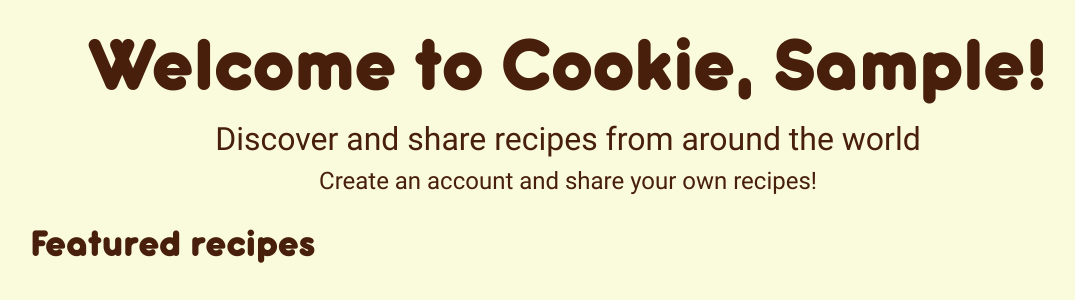
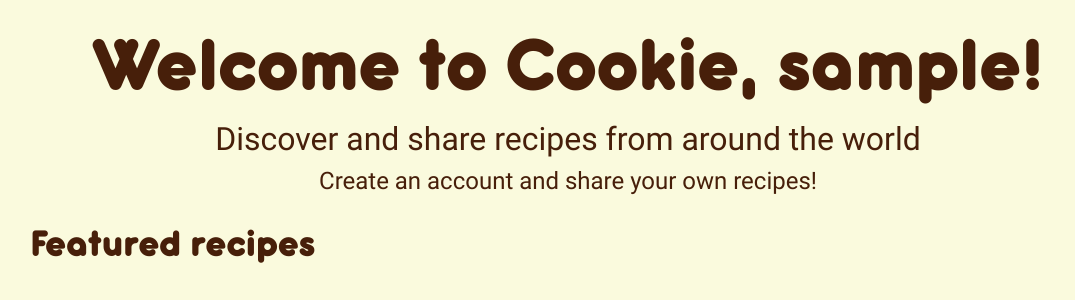
Before and after one commit to SimeonTu/recipe-app, a Django app: page / in a window 1280 px wide. Shown: the part 72-372 px from the top of the page, without its empty margins (72-1147 px from the left). Run offline with Django 5.2, Linux system fonts and the light colour scheme; the visitor is signed in with stand-in values (Sample User, id 1); data that the repository does not hold is empty.

Commit message:
minor fixes

```diff
--- a/recipes/forms.py
+++ b/recipes/forms.py
@@ -47,7 +47,7 @@ class RegisterForm(UserCreationForm):
 class RecipeForm(ModelForm):
     class Meta:
         model = Recipe
-        fields = ['name', 'cooking_time', 'image']
+        fields = ['name', 'cooking_time', 'image', 'description']
 
     def __init__(self, *args, **kwargs):
         super(RecipeForm, self).__init__(*args, **kwargs)
--- a/recipes/templates/recipes/recipes_home.html
+++ b/recipes/templates/recipes/recipes_home.html
@@ -2,7 +2,7 @@
 
 {% block content %}
 
-<h1 style="font-family: 'Antipasto'; text-align: center; font-size: 5rem; margin: 0">Welcome to Cookie{% if user.is_authenticated %}, {{ user.username | title}}{% endif %}!</h1>
+<h1 style="font-family: 'Antipasto'; text-align: center; font-size: 5rem; margin: 0">Welcome to Cookie{% if user.is_authenticated %}, {{ user.username }}{% endif %}!</h1>
 <h2 style="text-align: center;">Discover and share recipes from around the world</h2>
 <h4 style="text-align: center;">Create an account and share your own recipes!</h4>
 
```
